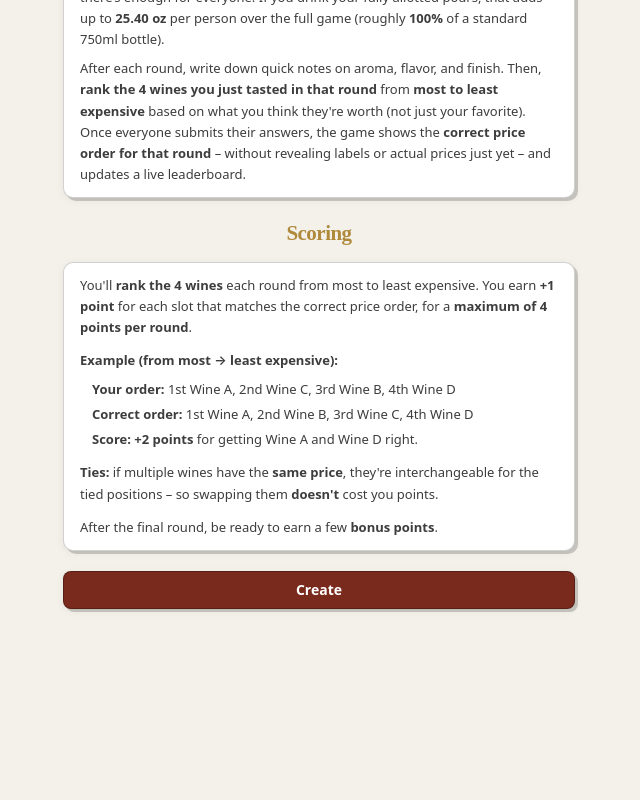
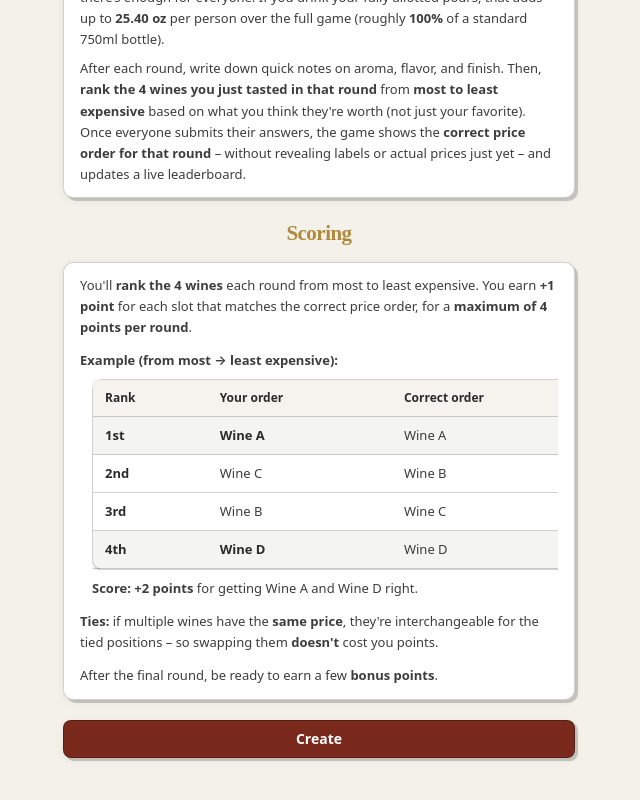
Before and after one commit to maximkali/Winey-Windsurf, a Next.js app: page /host/setup in a window 1280 px wide. Shown: the part 708-1508 px from the top of the page, without its empty margins (321-961 px from the left). Before the commit the page ends 1425 px from the top, so only its background shows below. Built offline with nearby package versions, Linux system fonts and the light colour scheme.

Commit message:
UI: render scoring example as table

```diff
--- a/src/components/winey/TastingDetails.tsx
+++ b/src/components/winey/TastingDetails.tsx
@@ -81,6 +81,10 @@ export function ScoringDetails({ tastingConfig }: { tastingConfig: TastingDetail
     return { correct, scored, points };
   }, [slots]);
 
+  const exampleCorrectWines = useMemo(() => {
+    return example.scored.filter((x) => x.ok).map((x) => x.wine);
+  }, [example]);
+
   return (
     <div className="rounded-[var(--winey-radius)] border border-[color:var(--winey-border)] bg-white px-4 py-3 shadow-[var(--winey-shadow-sm)]">
       <div className="space-y-2 text-[13px] leading-relaxed text-[color:var(--winey-muted)]">
@@ -93,22 +97,54 @@ export function ScoringDetails({ tastingConfig }: { tastingConfig: TastingDetail
         <p className="pt-1">
           <span className="font-semibold">Example (from most → least expensive):</span>
         </p>
-        <div className="pl-3 space-y-1">
-          <p>
-            <span className="font-semibold">Your order:</span> {example.scored.map((x, i) => `${formatOrdinal(i + 1)} ${x.wine}`).join(', ')}
-          </p>
-          <p>
-            <span className="font-semibold">Correct order:</span> {example.correct.map((w, i) => `${formatOrdinal(i + 1)} ${w}`).join(', ')}
-          </p>
-          <p>
+        <div className="pl-3">
+          <div className="overflow-x-auto">
+            <table className="min-w-[520px] w-full border-separate border-spacing-0 rounded-[var(--winey-radius)] border border-[color:var(--winey-border)] bg-white shadow-[var(--winey-shadow-sm)]">
+              <thead>
+                <tr className="bg-[color:var(--winey-surface)] text-[12px]">
+                  <th scope="col" className="px-3 py-2 text-left font-semibold text-[color:var(--winey-muted-2)] border-b border-[color:var(--winey-border)]">
+                    Rank
+                  </th>
+                  <th scope="col" className="px-3 py-2 text-left font-semibold text-[color:var(--winey-muted-2)] border-b border-[color:var(--winey-border)]">
+                    Your order
+                  </th>
+                  <th scope="col" className="px-3 py-2 text-left font-semibold text-[color:var(--winey-muted-2)] border-b border-[color:var(--winey-border)]">
+                    Correct order
+                  </th>
+                </tr>
+              </thead>
+              <tbody className="text-[13px]">
+                {example.scored.map((x, i) => {
+                  const correct = example.correct[i];
+                  const rowBg = x.ok ? 'bg-[color:var(--winey-success)]/8' : 'bg-white';
+                  return (
+                    <tr key={`${x.wine}-${i}`} className={rowBg}>
+                      <td className="px-3 py-2 whitespace-nowrap border-b border-[color:var(--winey-border)]">
+                        <span className="font-semibold text-[color:var(--winey-muted-2)]">{formatOrdinal(i + 1)}</span>
+                      </td>
+                      <td className="px-3 py-2 whitespace-nowrap border-b border-[color:var(--winey-border)]">
+                        <span className={x.ok ? 'font-semibold text-[color:var(--winey-muted-2)]' : 'text-[color:var(--winey-muted)]'}>
+                          {x.wine}
+                        </span>
+                      </td>
+                      <td className="px-3 py-2 whitespace-nowrap border-b border-[color:var(--winey-border)]">
+                        <span className="text-[color:var(--winey-muted)]">{correct}</span>
+                      </td>
+                    </tr>
+                  );
+                })}
+              </tbody>
+            </table>
+          </div>
+
+          <p className="mt-2">
             <span className="font-semibold">Score:</span> <span className="font-semibold">+{example.points} point{example.points === 1 ? '' : 's'}</span> for getting{' '}
             {(() => {
-              const correctWines = example.scored.filter((x) => x.ok).map((x) => x.wine);
-              if (correctWines.length === 0) return 'nothing';
-              if (correctWines.length === 1) return `${correctWines[0]}`;
-              if (correctWines.length === 2) return `${correctWines[0]} and ${correctWines[1]}`;
-              const last = correctWines[correctWines.length - 1];
-              const rest = correctWines.slice(0, -1);
+              if (exampleCorrectWines.length === 0) return 'nothing';
+              if (exampleCorrectWines.length === 1) return `${exampleCorrectWines[0]}`;
+              if (exampleCorrectWines.length === 2) return `${exampleCorrectWines[0]} and ${exampleCorrectWines[1]}`;
+              const last = exampleCorrectWines[exampleCorrectWines.length - 1];
+              const rest = exampleCorrectWines.slice(0, -1);
               return `${rest.join(', ')}, and ${last}`;
             })()}{' '}
             right.
```
